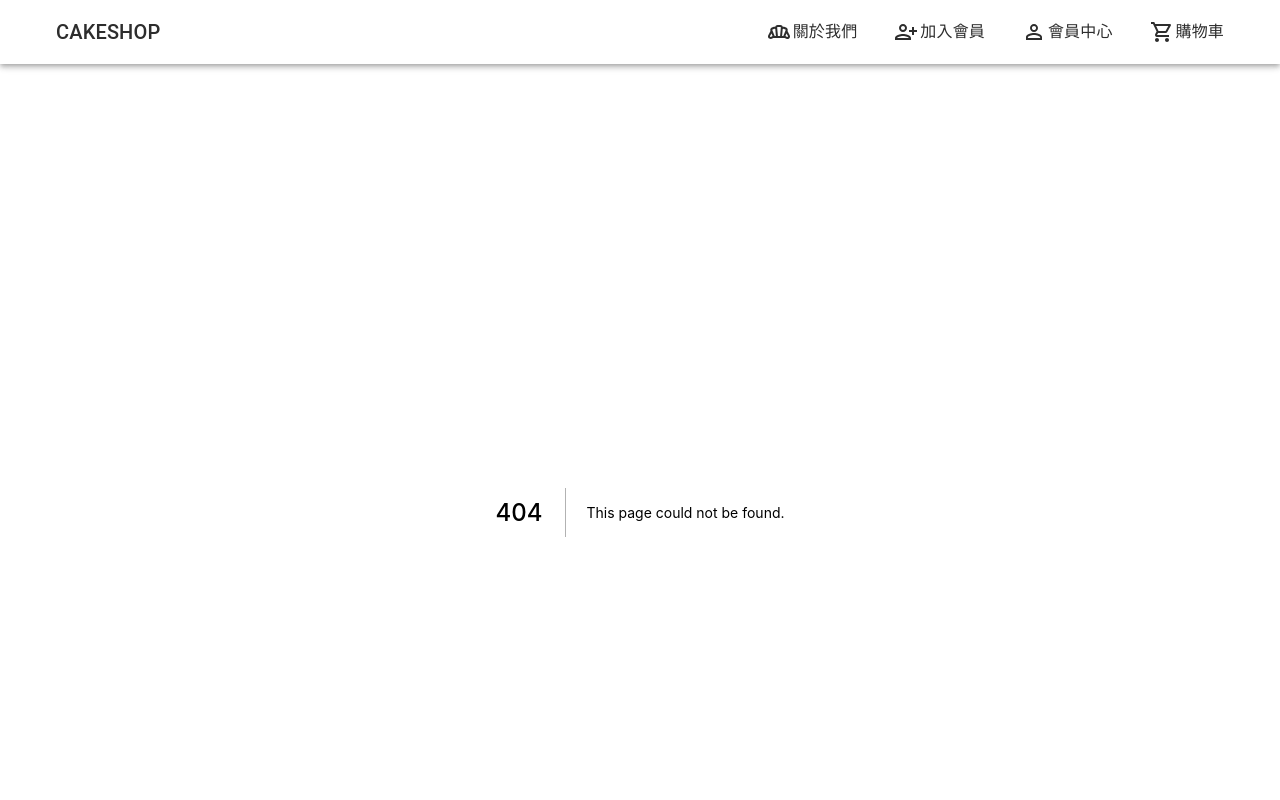
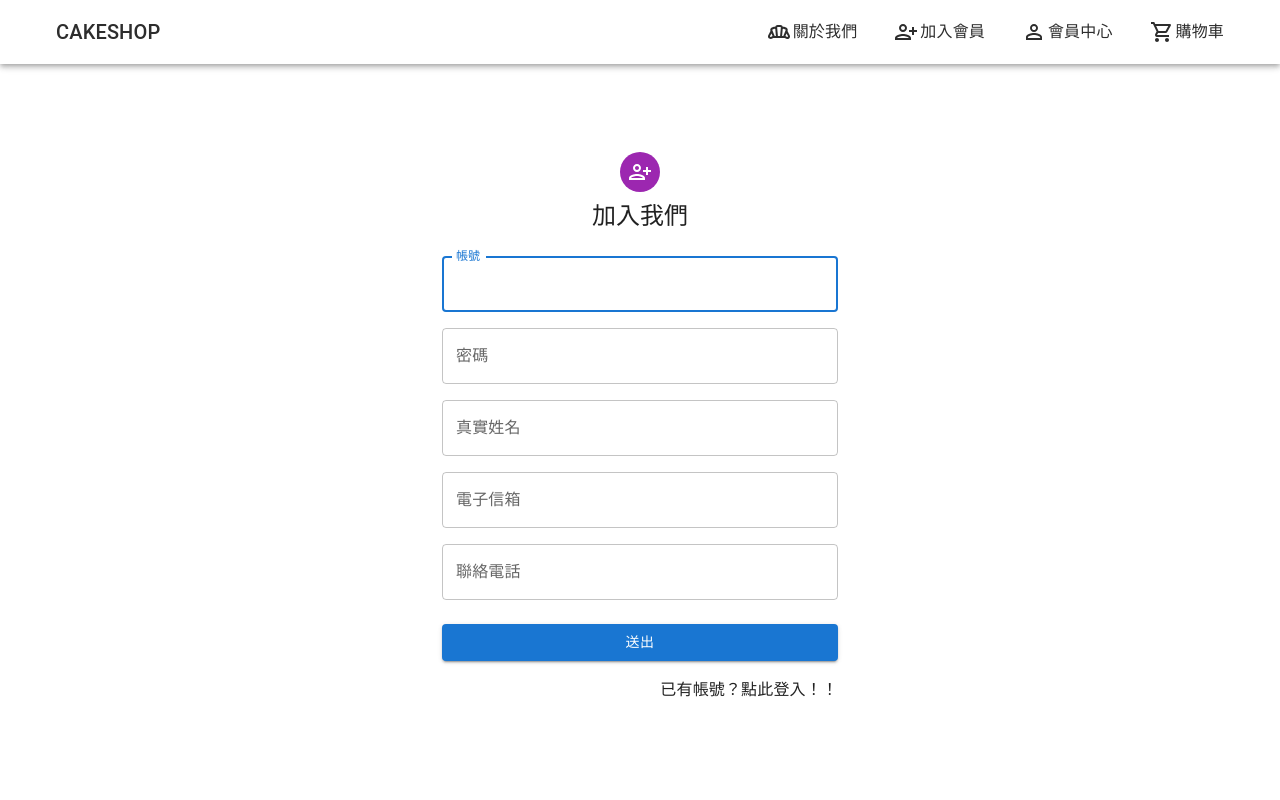
Before and after one commit to roroiii/cakeShoping, a Next.js app in the folder cakeshoping/: page /register in a window 1280 px wide. Before the commit this address had no page. Shown: the top 800 px of the page. Built offline with nearby package versions, Linux system fonts and the light colour scheme.

Commit message:
register 1104 raye

```diff
--- /dev/null
+++ b/cakeshoping/pages/register.js
@@ -0,0 +1,224 @@
+import * as React from 'react';
+import { useState }  from 'react';
+import Avatar from '@mui/material/Avatar';
+import Button from '@mui/material/Button';
+import CssBaseline from '@mui/material/CssBaseline';
+import TextField from '@mui/material/TextField';
+import Grid from '@mui/material/Grid';
+import Box from '@mui/material/Box';
+import Typography from '@mui/material/Typography';
+import Container from '@mui/material/Container';
+import PersonAddAlt1OutlinedIcon from '@mui/icons-material/PersonAddAlt1Outlined';
+import Alert from '@mui/material/Alert';
+import { createTheme, ThemeProvider } from '@mui/material/styles';
+import Link from 'next/link';
+
+import { registerApi } from '../api/ProductAPI'
+import { useRouter } from 'next/router'
+
+const theme = createTheme();
+
+export default function SignUp() {
+  const [username, setUsername] = useState('')
+  const [password, setPassword] = useState('')
+  const [realname, setRealname] = useState('')
+  const [email, setEmail] = useState('')
+  const [phone, setPhone] = useState('')
+  const [errorMessage, setErrorMessage] = useState()
+
+  const router = useRouter()
+
+  // 註冊按鈕
+  const handleSubmit = (e) => {
+    e.preventDefault();
+
+    // 驗證的邏輯，之後外包
+    const validateRegister = () => {
+      if (username === '' || password === '' || realname === '' || email === '' || phone === '') {
+        setErrorMessage('請輸入每個欄位喲！')
+        return false
+      }
+      if (!checkUsername(username)) {
+        setErrorMessage('帳號格式錯誤，帳號長度應為  5 ～ 20 呦！')
+        return false
+      }
+      if (!checkPassword(password)) {
+        setErrorMessage('密碼格式錯誤，密碼長度需為 8 以上並包含英文字母、數字喲！')
+        return false
+      }
+      if (!checkEmail(email)) {
+        setErrorMessage('電子信箱格式錯誤呦！')
+        return false
+      }
+      if (!checkPhone(phone)) {
+        setErrorMessage('連絡電話格式錯誤，請填寫手機號碼呦！')
+        return false
+      }
+      console.log('看到這個代表驗證都過了')
+      setErrorMessage('')
+      return true
+    }
+
+    // 前端驗證沒通過就返回
+    if (!validateRegister()) return
+
+    registerApi(username, password, realname, email, phone).then(data => {
+      if (data.ok === 0) {
+        return setErrorMessage(data.message)
+      }
+      // 將回傳的 JWT 存入 localStorage 裡面，這邏輯應要另外放在 utils.js 檔案中
+      localStorage.setItem('token', data.token)
+
+      // todo：這邊尚未實作 getMe()，getMe 將 JWT 傳過去驗證後拿到會員資料，存入 user state 中才算正式登入
+
+      router.push("/")
+    })
+  };
+
+  return (
+    <ThemeProvider theme={theme}>
+      <Container component="main" maxWidth="xs">
+        <CssBaseline /> {/* normalize.css 設定 */}
+        <Box
+          sx={{
+            marginTop: 4,
+            display: 'flex',
+            flexDirection: 'column',
+            alignItems: 'center',
+          }}
+        >
+
+          <Avatar sx={{ m: 1, bgcolor: 'secondary.main' }}>
+            <PersonAddAlt1OutlinedIcon />
+          </Avatar>
+
+          <Typography component="h1" variant="h5">
+            加入我們
+          </Typography>
+
+          { errorMessage && <Alert  sx={{ width: '100%' }} severity="error">{errorMessage}</Alert> }
+
+          <Box component="form" onSubmit={handleSubmit} sx={{ mt: 3 }}>
+            <Grid container spacing={2}>
+
+              {/* 帳號 */}
+              <Grid item xs={12}>
+                <TextField
+                  name="username"
+                  // required
+
+                  fullWidth
+                  id="username"
+                  label="帳號"
+                  autoFocus
+                  value={username}
+                  onChange={e => setUsername(e.target.value)}
+                  autoComplete='off'
+                />
+              </Grid>
+              {/* 密碼 */}
+              <Grid item xs={12}>
+                <TextField
+                  // required
+                  fullWidth
+                  name="password"
+                  label="密碼"
+                  type="password"
+                  id="password"
+                  value={password}
+                  onChange={e => setPassword(e.target.value)}
+                  autoComplete='off'
+                />
+              </Grid>
+              {/* 真實姓名 */}
+              <Grid item xs={12}>
+                <TextField
+                  // required
+                  fullWidth
+                  id="realname"
+                  label="真實姓名"
+                  name="realname"
+                  value={realname}
+                  onChange={e => setRealname(e.target.value)}
+                  autoComplete='off'
+                  inputProps={{ maxLength: 20 }}
+                  />
+              </Grid>
+              {/* 信箱 */}
+              <Grid item xs={12}>
+                <TextField
+                  // required
+                  fullWidth
+                  name="email"
+                  label="電子信箱"
+                  type="email"
+                  id="email"
+                  value={email}
+                  onChange={e => setEmail(e.target.value)}
+                  // autoComplete='off'
+                />
+              </Grid>
+              {/* 電話 */}
+              <Grid item xs={12}>
+                <TextField
+                  // required
+                  fullWidth
+                  name="phone"
+                  label="聯絡電話"
+                  type="phone"
+                  id="phone"
+                  value={phone}
+                  onChange={e => setPhone(e.target.value)}
+                  autoComplete='off'
+                  inputProps={{ maxLength: 10 }}
+                />
+              </Grid>
+            </Grid>
+            <Button
+              type="submit"
+              fullWidth
+              variant="contained"
+              sx={{ mt: 3, mb: 2 }}
+            >
+              送出
+            </Button>
+
+            <Grid container justifyContent="flex-end">
+              <Link href={`/`} >
+                <a style={{ fontSize: '1rem' }} >已有帳號？點此登入！！</a>
+              </Link>
+            </Grid>
+
+          </Box>
+        </Box>
+      </Container>
+    </ThemeProvider>
+  );
+}
+
+// 驗證的邏輯，之後外包
+// 註冊資料格式判斷先丟這裡 username, password, realname, email, phone
+const checkUsername = (username) => {
+  // 5~20 個字元
+  const regex =
+  /[a-zA-Z\d]{5,20}$/
+  return regex.test(username)
+}
+
+const checkPassword = (password) => {
+  // 長度需為 8 以上並包含英文字母、數字
+  const regex = /^.*(?=.{8,})(?=.*\d)(?=.*[a-zA-Z]).*$/
+  return regex.test(password)
+}
+
+const checkEmail = (email) => {
+  // 驗證 mail
+  const regex = /^\w+([-+.']\w+)*@\w+([-.]\w+)*\.\w+([-.]\w+)*$/
+  return regex.test(email)
+}
+
+const checkPhone = (phone) => {
+  // 台灣 10 碼
+  const rule = /^09\d{8}$/
+  return rule.test(phone)
+}
```
Also changed, not shown: 1 other file (tests, documents, lock files or other folders).
